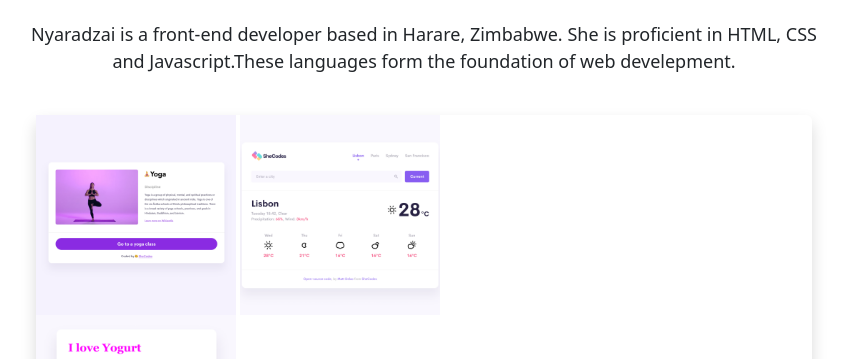
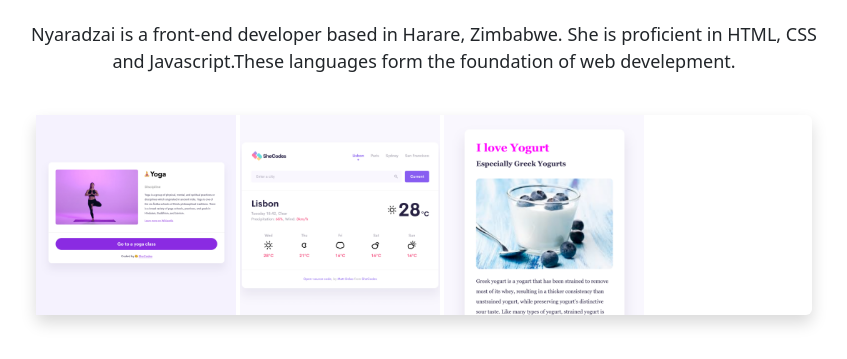
Before and after one commit to Nyarie91/Front-end-Developer, a plain HTML site: page about.html in a window 1280 px wide. Shown: the part 220-579 px from the top of the page, without its empty margins (216-1063 px from the left). Drawn offline with nearby package versions, Linux system fonts and the light colour scheme.

Commit message:
class removed

```diff
--- a/about.html
+++ b/about.html
@@ -68,12 +68,7 @@
       <div class="img-fluid rounded shadow space-evenly center">
         <img src="images/yoga.png" alt="" width="200" />
         <img src="images/weather.png" alt="" width="200" />
-        <img
-          class="d-none d-lg-block"
-          src="images/yogurt.png"
-          alt=""
-          width="200"
-        />
+        <img src="images/yogurt.png" alt="" width="200" />
       </div>
     </div>
     <div class="about-paragraphs"></div>
```
